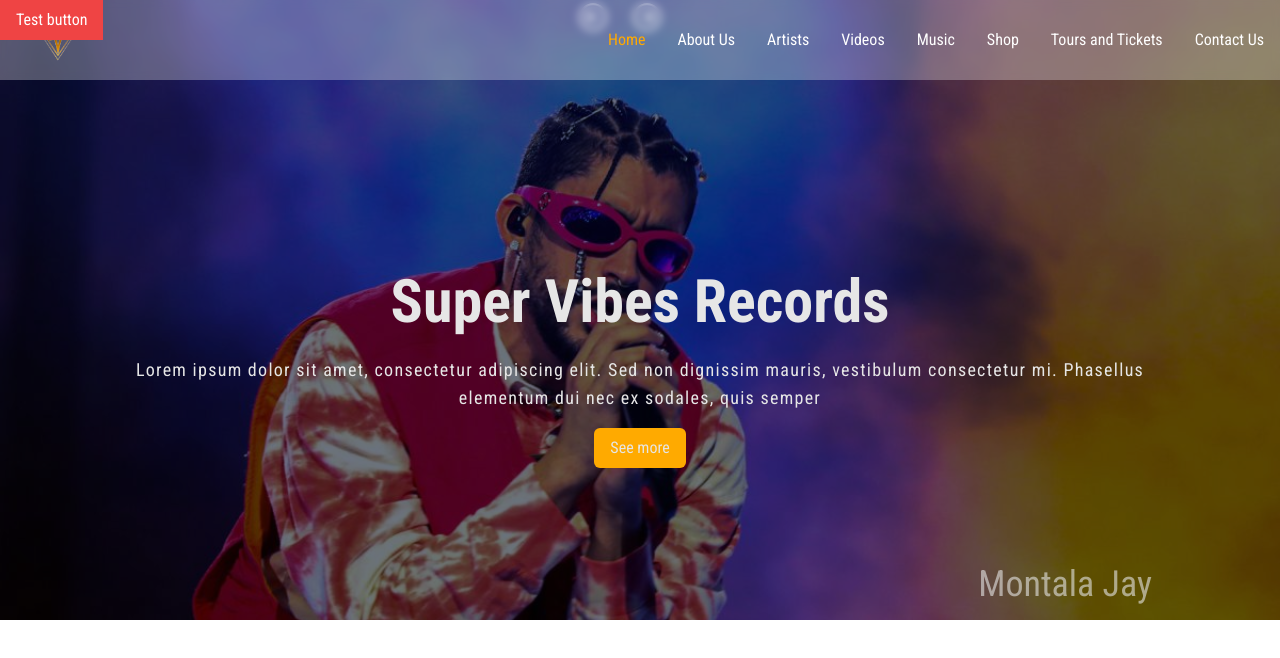
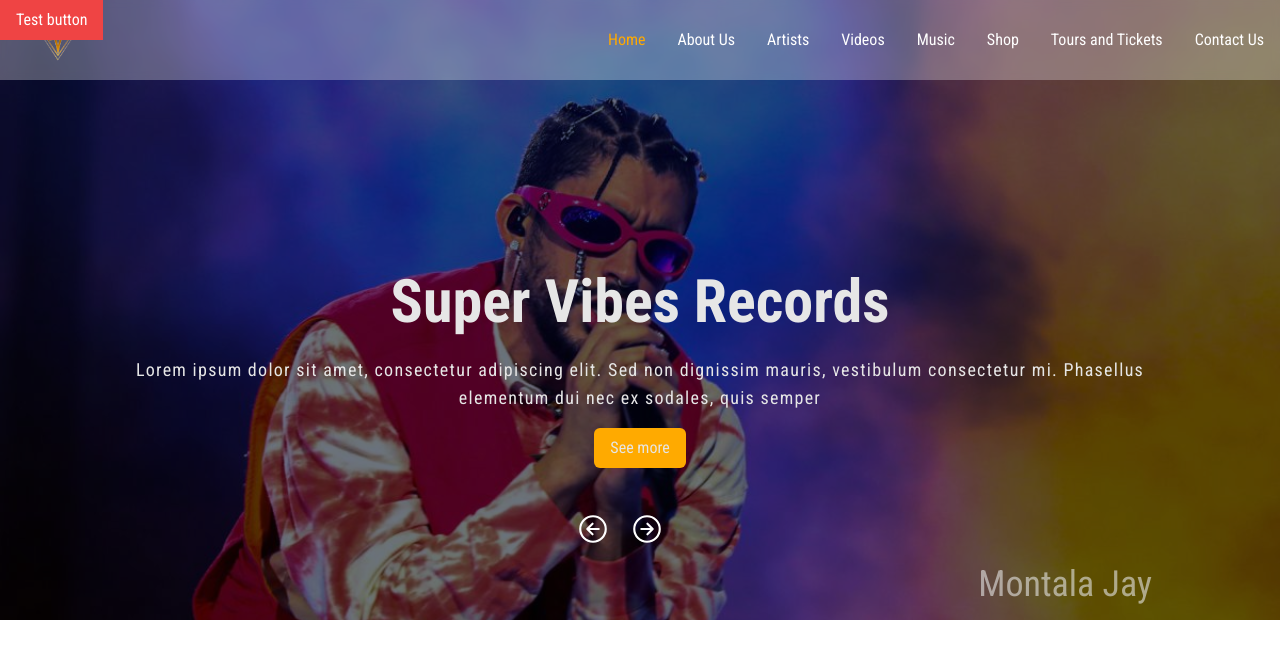
Before and after one commit to yusuf-ishaku/supervibesrecords, a React (Vite) app: page / in a window 1280 px wide. Shown: the top 658 px of the page. Built offline with nearby package versions, Linux system fonts and the light colour scheme; a web font is replaced by a local one.

Commit message:
Movement failed, wasted day

```diff
--- a/src/components/IntroHero.jsx
+++ b/src/components/IntroHero.jsx
@@ -1,6 +1,6 @@
 export const IntroHero = ({clas, artist}) =>{
     return(
-        <section className={`${clas} clan flex justify-center w-[100vw] py-4 h-full bg-cover bg-blend-multiply bg-gray-500 bg-no-repeat`}>
+        <section className={`${clas} clan flex justify-center w-[100vw] py-4 h-auto bg-cover bg-blend-multiply bg-gray-500 bg-no-repeat`}>
         <article className="flex flex-col items-center text-center  mt-64  ">
           <header>
             <h2 className="text-[#E6E6E6] font-bold text-6xl mb-6">
--- a/src/components/myCarousel.jsx
+++ b/src/components/myCarousel.jsx
@@ -1,26 +1,20 @@
-import { useRef } from "react";
+import { useEffect, useRef } from "react";
 import { IoArrowForwardCircleOutline, IoArrowBackCircleOutline } from 'react-icons/io5'
 
 export const Caro =({children}) => {
     const carousel = useRef();
-    const carouselParent = useRef()
-    const testPhase = () =>{
-        let carouselContents = carousel.current.children
-        console.log(carouselContents);
-        carouselContents[0].classList.add("translate-x-[0vw]");
-        carouselContents[1].classList.add("translate-x-[-100vw]");
-    }
+    const carouselParent = useRef();
+
 
     return (
         <>
-            <div className="flex items-center fixed  left-[45%] justify-center  flex-row">
+            <div className="flex items-center fixed z-50  left-[45%] justify-center mt-[32rem]  flex-row">
                 <IoArrowBackCircleOutline size={"34px"} color="white" style={{marginRight: '10px'}}></IoArrowBackCircleOutline>
                 <IoArrowForwardCircleOutline size={'34px'} color="white" style={{marginLeft: '10px'}}></IoArrowForwardCircleOutline>
-
             </div>
-            <button onClick={()=> testPhase()} className="absolute z-50 bg-red-500 px-4 p-2 text-white">Test button</button>
-            <div ref={carouselParent} className="w-[100vw]  overflow-hidden">
-                <div ref={carousel} className="flex w-fit  overflow-x-hidden ">
+            <button className="absolute z-50 bg-red-500 px-4 p-2 text-white">Test button</button>
+            <div ref={carouselParent} className="w-[100vw] overflow-x-hidden">
+                <div ref={carousel} className="clan flex w-fit carousel ">
                 {children}
                 </div>
             </div>
```
